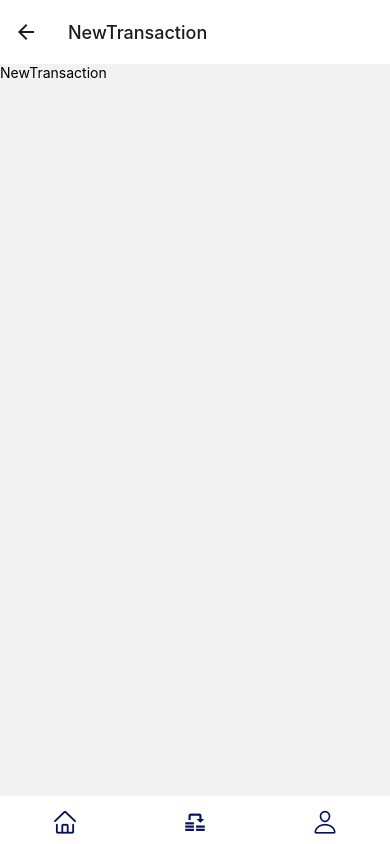
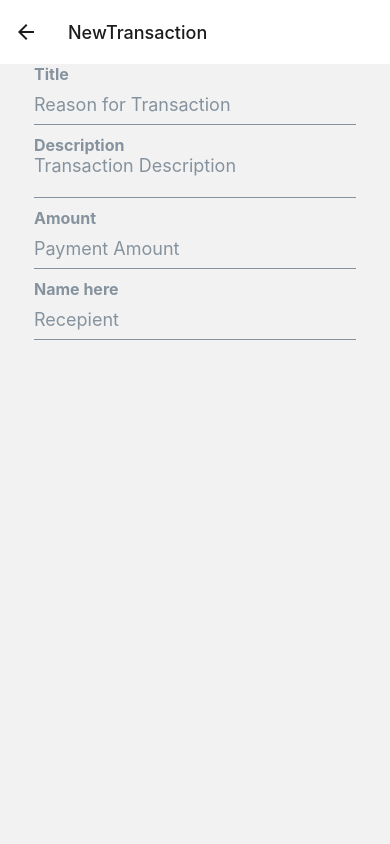
Before and after one commit to nati589/IOU, a React Native app: screen /NewTransaction in a window 390 px wide. Built offline with nearby package versions, Linux system fonts and the light colour scheme.

Commit message:
Bottom nav

```diff
--- a/App.js
+++ b/App.js
@@ -94,7 +94,7 @@ export default function App() {
             }}
           />
         </Stack.Navigator>
-      <BottomNav />
+      {/* <BottomNav /> */}
         <StatusBar style="light" />
       </NavigationContainer>
     </Provider>
--- a/package.json
+++ b/package.json
@@ -12,6 +12,8 @@
     "@react-navigation/native": "^6.1.6",
     "@react-navigation/native-stack": "^6.9.12",
     "@reduxjs/toolkit": "^1.9.3",
+    "@rneui/base": "^4.0.0-rc.7",
+    "@rneui/themed": "^4.0.0-rc.7",
     "expo": "~48.0.10",
     "expo-splash-screen": "~0.18.1",
     "expo-status-bar": "~1.4.4",
--- a/pages/Home.js
+++ b/pages/Home.js
@@ -1,4 +1,4 @@
-import { FlatList, Text, TouchableOpacity, View } from "react-native";
+import { FlatList, ScrollView, Text, TouchableOpacity, View } from "react-native";
 import { SafeAreaView } from "react-native-safe-area-context";
 import { AntDesign } from "@expo/vector-icons";
 import TransactionCard from "../components/TransactionCard";
@@ -8,6 +8,7 @@ import { Octicons } from "@expo/vector-icons";
 import { useSelector } from "react-redux";
 import { Link } from "@react-navigation/native";
 import PriorityCard from "../components/PriorityCard";
+import BottomNav from "../components/BottomNav";
 
 export default function Home({ navigation }) {
   const total = useSelector((state) => state.home.total);
@@ -89,18 +90,28 @@ export default function Home({ navigation }) {
           </TouchableOpacity>
         </View>
         {/* Cards  */}
-        <FlatList
+        <ScrollView className='mt-4'>
+          {/* <View> */}
+          {[1, 2, 3, 4, 5, 6, 7, 8, 9, 10].map((item) => {
+            return (<TransactionCard key={item}/>)
+          })}
+        {/* <FlatList
           data={[1, 2, 3, 4, 5, 6, 7, 8, 9, 10]}
           renderItem={({ item }) => <TransactionCard />}
           keyExtractor={(item) => item}
           className="mt-4"
-        />
+        /> */}
+          {/* </View> */}
+
+        </ScrollView>
+
         {/* </View> */}
         <TouchableOpacity
-          className="flex-row absolute items-center justify-center p-4 w-auto bottom-2 right-0 rounded-full bg-primary"
+          className="flex-row absolute items-center justify-center p-4 w-auto bottom-14 right-0 rounded-full bg-primary"
           onPress={() => navigation.navigate("NewTransaction")}>
           <AntDesign name="plus" size={30} color="white" />
         </TouchableOpacity>
+      <BottomNav />
       </View>
     </SafeAreaView>
   );
--- a/pages/NewTransaction.js
+++ b/pages/NewTransaction.js
@@ -1,9 +1,27 @@
-import { Text } from "react-native"
+import { Input } from "@rneui/base";
+import { ScrollView, View } from "react-native";
+import { Text } from "react-native";
+import { SafeAreaView } from "react-native-safe-area-context";
 
 function NewTransaction() {
   return (
-    <Text>NewTransaction</Text>
-  )
+    <SafeAreaView>
+      <ScrollView className='mx-6'>
+        <View>
+          <Input placeholder="Reason for Transaction" label='Title' />
+        </View>
+        <View>
+          <Input placeholder="Transaction Description" label='Description' multiline numberOfLines={2} />
+        </View>
+        <View>
+          <Input placeholder="Payment Amount" label='Amount' />
+        </View>
+        <View>
+          <Input placeholder="Recepient" label='Name here' />
+        </View>
+      </ScrollView>
+    </SafeAreaView>
+  );
 }
 
-export default NewTransaction
+export default NewTransaction;
```
Also changed, not shown: 1 other file (tests, documents, lock files or other folders).
